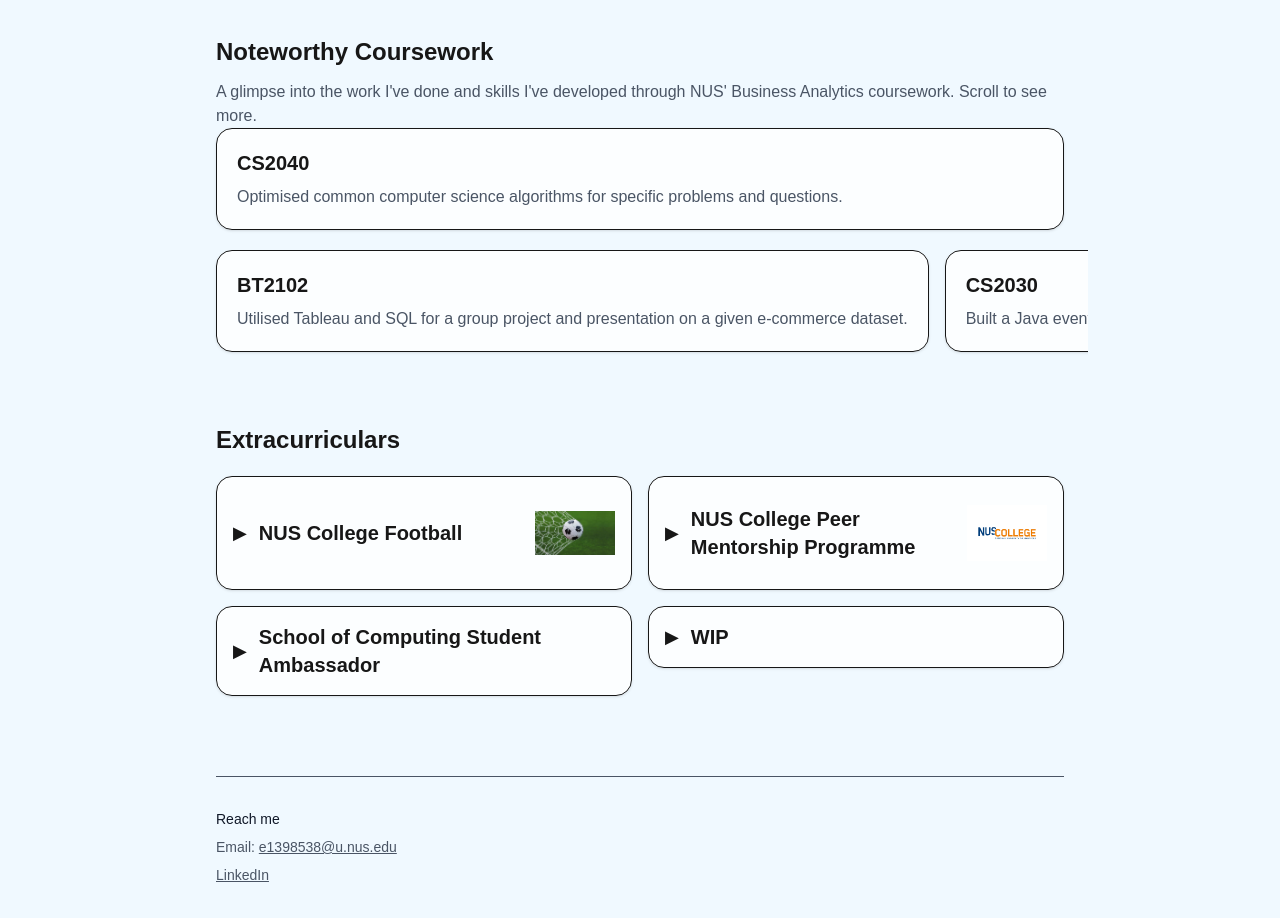
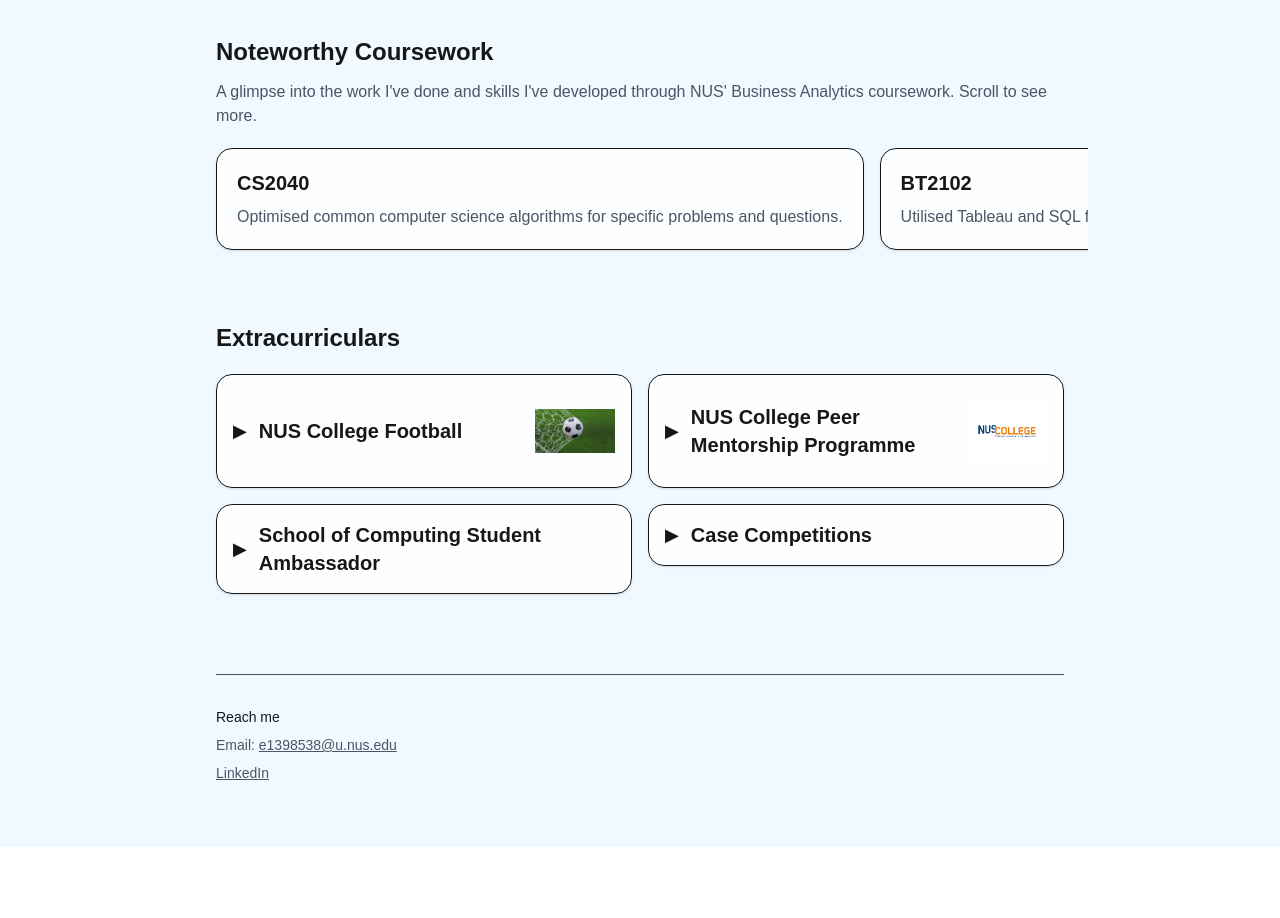
Before and after one commit to harenraj7/Personal-Website, a Next.js app: page / in a window 1280 px wide. Shown: the part 1100-2018 px from the top of the page. After the commit the page ends 1947 px from the top, so only its background shows below. Built offline with nearby package versions, Linux system fonts and the light colour scheme.

Commit message:
Update page.tsx

```diff
--- a/app/page.tsx
+++ b/app/page.tsx
@@ -147,7 +147,11 @@ export default function Home() {
           </p>
 
           {/* Horizontal carousel */}
-          <div className="snap-start min-w-[320px] sm:min-w-[420px] rounded-2xl border bg-white/80 p-5 shadow-sm">
+          <div className="mt-5">
+            <div className="-mx-6 px-6 overflow-x-auto pb-2">
+              <div className="flex w-max snap-x snap-mandatory gap-4">
+
+                <div className="snap-start min-w-[320px] sm:min-w-[420px] rounded-2xl border bg-white/80 p-5 shadow-sm">
                   <div className="flex items-center justify-between gap-6">
                     <div>
                       <div className="text-xl font-semibold">CS2040 </div>
@@ -159,9 +163,6 @@ export default function Home() {
                   </div>
                 </div>
 
-          <div className="mt-5">
-            <div className="-mx-6 px-6 overflow-x-auto pb-2">
-              <div className="flex w-max snap-x snap-mandatory gap-4">
                 <div className="snap-start min-w-[320px] sm:min-w-[420px] rounded-2xl border bg-white/80 p-5 shadow-sm">
                   <div className="flex items-center justify-between gap-6">
                     <div>
@@ -377,7 +378,7 @@ export default function Home() {
                       ▶
                     </span>
                     <div className="text-xl font-semibold">
-                      WIP
+                      Case Competitions
                     </div>
                   </div>
                 </div>
```
